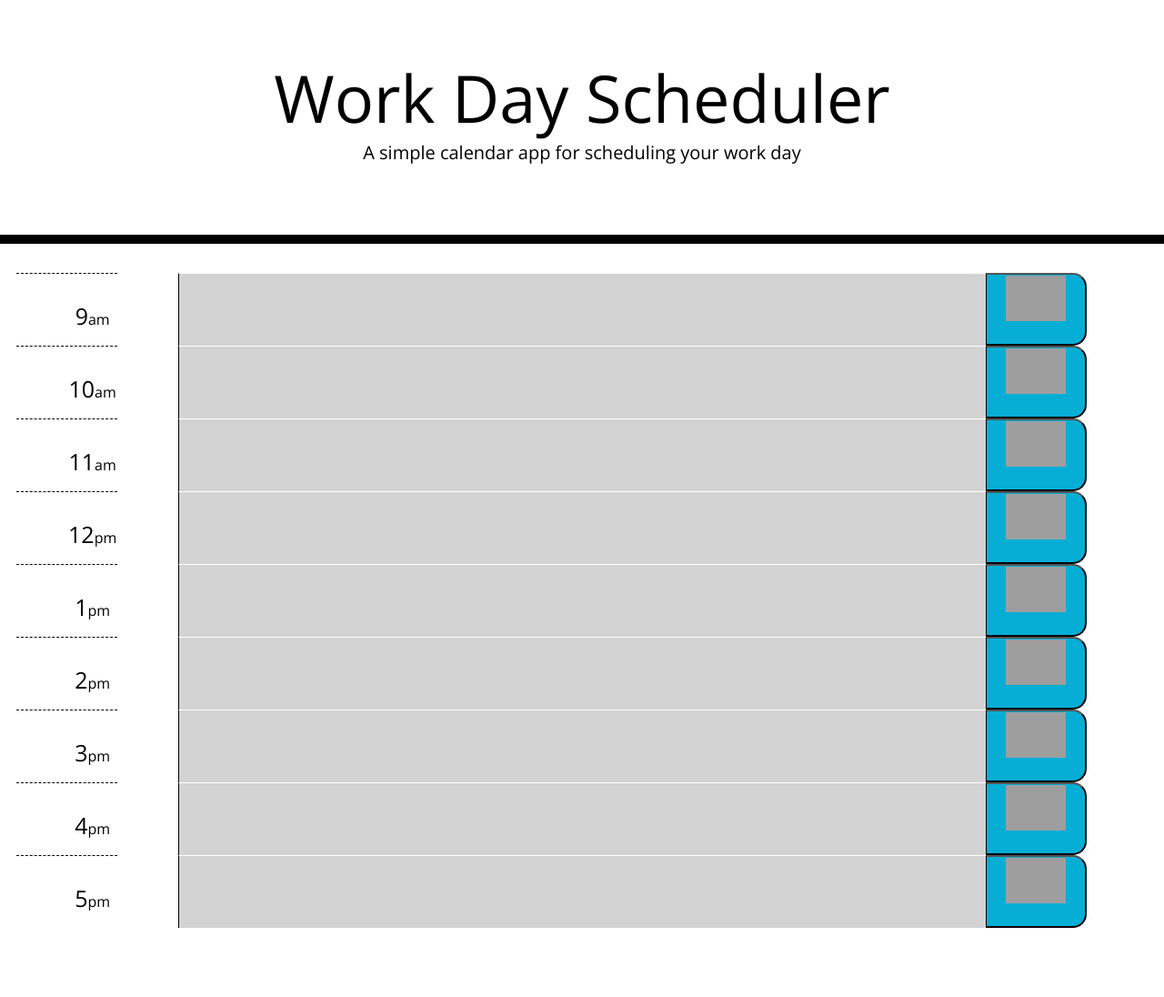
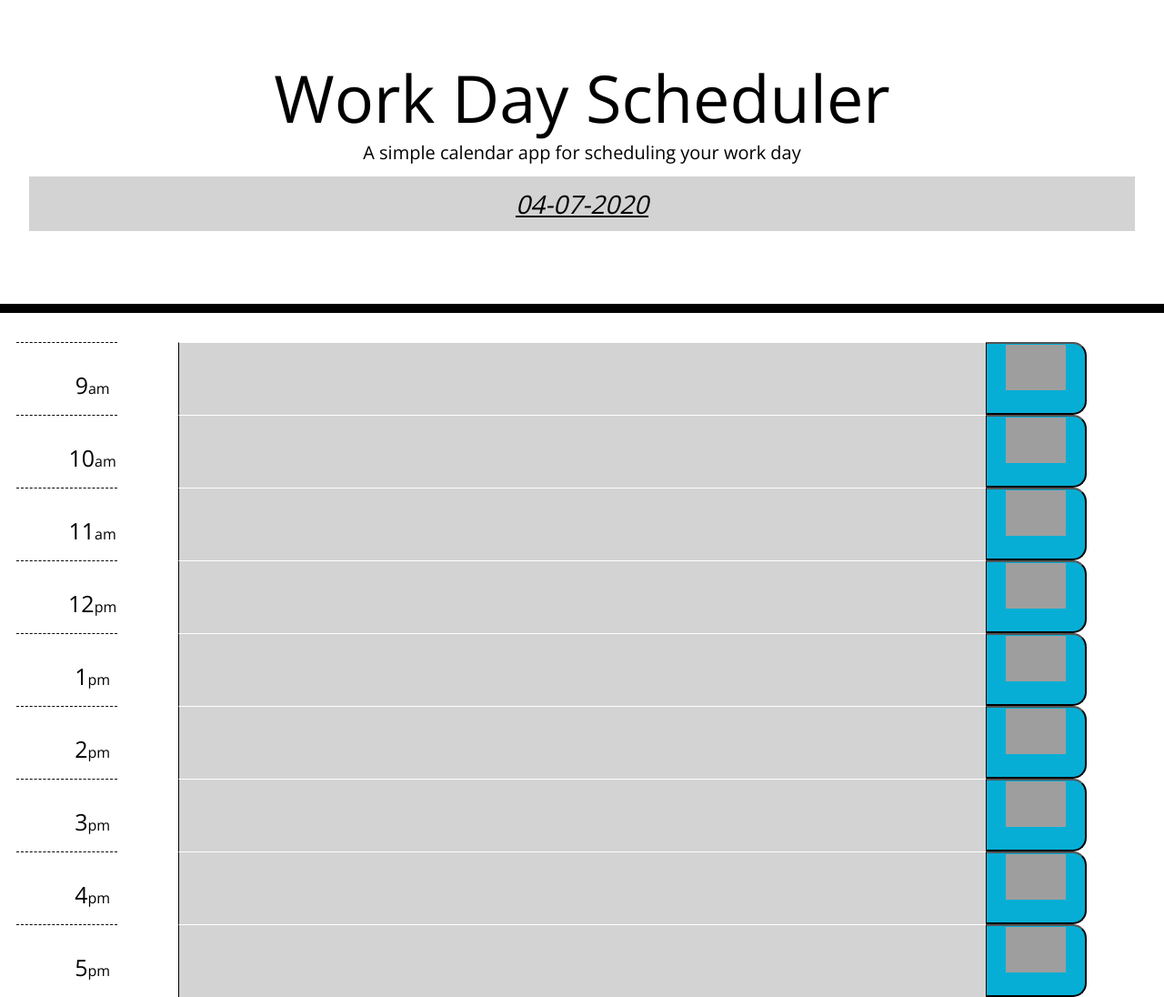
Before and after one commit to jacobwalton/work-scheduler, a plain HTML site: page index.html in a window 1280 px wide. Shown: the whole page at 91% size. Before the commit the page ends 1020 px from the top, so only its background shows below. Drawn offline with nearby package versions, Linux system fonts and the light colour scheme; grey boxes are pictures that could not be loaded.

Commit message:
added current date

```diff
--- a/script.js
+++ b/script.js
@@ -1,10 +1,10 @@
-function getDate() {
+
   var today = moment();
   var getDate = $("#currentDay");
   getDate.addClass("description");
   $(".description").text(today.format("MM-DD-YYYY"));
   $("#currentDay").append(getDate);
-}
+
 // append text to jumbotron to display current day (day of week, month, date)
 
 //create conditional to see if time is past present or future(Use moment.js momentjs.com)
--- a/style.css
+++ b/style.css
@@ -25,8 +25,12 @@ body {
     white-space: pre-wrap;
     font-style: italic;
     text-decoration: underline;
-    font-size: 36px;
-
+    background-color: lightgray;
+    height: 60px;
+    font-size: 28px;
+    display: flex;
+    align-items: center;
+    justify-content: center;
   }
 
   .time-block{
```
